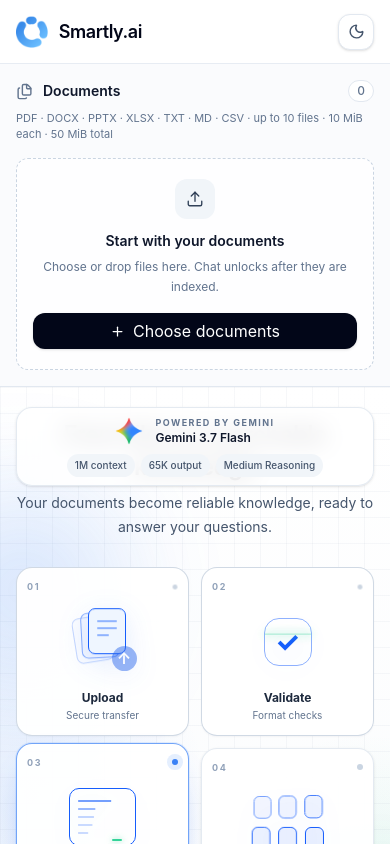
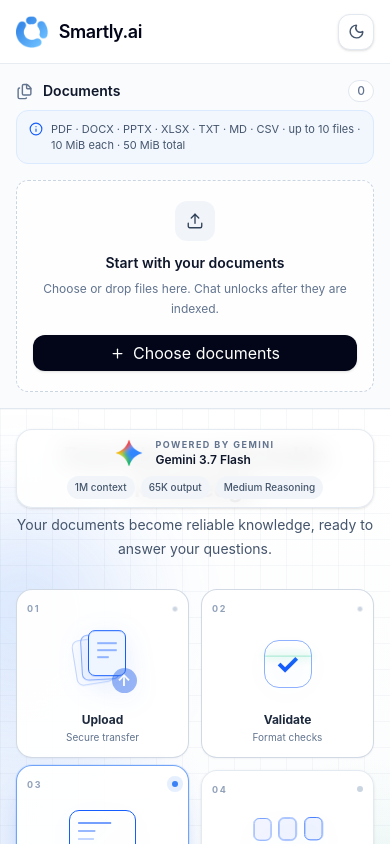
Before and after one commit to bdllhfrance-star/docchat, a Next.js app: page / in a window 390 px wide. Shown: the top 844 px of the page. Built offline with nearby package versions, Linux system fonts and the light colour scheme.

Commit message:
fix: unify document workspace states

```diff
--- a/src/components/workspace/document-selection-workspace.tsx
+++ b/src/components/workspace/document-selection-workspace.tsx
@@ -6,6 +6,7 @@
   CircleEllipsis,
   Clock3,
   Files,
+  Info,
   LockKeyhole,
   Plus,
   RotateCcw,
@@ -472,9 +473,20 @@
           {result.files.length}
         </span>
       </div>
-      <p className="-mt-2 px-4 pb-4 text-[11px] leading-4 text-slate-500 dark:text-slate-400 sm:px-5">
-        PDF · DOCX · PPTX · XLSX · TXT · MD · CSV · up to 10 files · 10 MiB each · 50 MiB total
-      </p>
+      <div
+        className="mx-4 -mt-2 mb-4 flex items-start gap-2 rounded-xl border border-blue-100 bg-blue-50/70 px-3 py-2.5 text-[11px] leading-4 text-slate-600 dark:border-blue-950 dark:bg-blue-950/30 dark:text-slate-300 sm:mx-5"
+        role="note"
+        aria-label="Supported files and limits"
+      >
+        <Info
+          size={14}
+          className="mt-px shrink-0 text-blue-600 dark:text-blue-400"
+          aria-hidden="true"
+        />
+        <p>
+          PDF · DOCX · PPTX · XLSX · TXT · MD · CSV · up to 10 files · 10 MiB each · 50 MiB total
+        </p>
+      </div>
 
       {result.errors.length > 0 ? (
         <div
@@ -669,12 +681,11 @@
                   : "Upload"}
             </button>
           ) : null}
-          {canAddFromSidebar ? (
+          {canAddFromSidebar && !isSelectionLocked ? (
             <button
               type="button"
               onClick={onOpenPicker}
-              disabled={isSelectionLocked}
-              className={`inline-flex h-10 w-full items-center justify-center gap-2 rounded-xl border border-slate-200 bg-white px-4 text-sm font-semibold text-slate-700 shadow-sm hover:bg-slate-50 focus-visible:outline-2 focus-visible:outline-offset-2 focus-visible:outline-slate-950 disabled:cursor-not-allowed disabled:opacity-50 dark:border-slate-700 dark:bg-slate-900 dark:text-slate-200 dark:hover:bg-slate-800 dark:focus-visible:outline-slate-200 ${
+              className={`inline-flex h-10 w-full items-center justify-center gap-2 rounded-xl border border-blue-200 bg-blue-50 px-4 text-sm font-semibold text-blue-700 shadow-sm transition-colors hover:border-blue-300 hover:bg-blue-100 focus-visible:outline-2 focus-visible:outline-offset-2 focus-visible:outline-blue-700 dark:border-blue-800 dark:bg-blue-950/40 dark:text-blue-300 dark:hover:border-blue-700 dark:hover:bg-blue-950/70 dark:focus-visible:outline-blue-300 ${
                 pendingFileCount > 0 ? "mt-2" : ""
               }`}
             >
--- a/src/components/workspace/rag-pipeline-visualizer.tsx
+++ b/src/components/workspace/rag-pipeline-visualizer.tsx
@@ -166,11 +166,9 @@
   documentCount: number;
   mode?: RagPipelineMode;
 }) {
-  const showsGeminiSignature = mode !== "ready";
   const content =
     mode === "ready"
       ? {
-          badge: "Process replay",
           heading: "Your documents are ready",
           description: `See how ${documentCount} ready ${
             documentCount === 1 ? "document becomes" : "documents become"
@@ -179,7 +177,6 @@
         }
       : mode === "processing"
         ? {
-            badge: "Pipeline active",
             heading: "Building your document context",
             description: `${documentCount} ${
               documentCount === 1 ? "document is" : "documents are"
@@ -187,7 +184,6 @@
             footer: "Processing securely in your private workspace",
           }
         : {
-            badge: "Pipeline overview",
             heading: "From files to searchable knowledge",
             description:
               "Your documents become reliable knowledge, ready to answer your questions.",
@@ -202,22 +198,14 @@
     >
       <div className="rag-ambient-orb rag-ambient-orb-left" aria-hidden="true" />
       <div className="rag-ambient-orb rag-ambient-orb-right" aria-hidden="true" />
-      {showsGeminiSignature ? (
-        <div className="absolute top-5 left-1/2 z-20 w-full -translate-x-1/2 px-4 sm:top-6">
-          <GeminiPoweredBadge />
-        </div>
-      ) : null}
+      <div className="absolute top-5 left-1/2 z-20 w-full -translate-x-1/2 px-4 sm:top-6">
+        <GeminiPoweredBadge />
+      </div>
 
       <div className="relative z-10 w-full max-w-6xl">
-        {mode === "ready" ? (
-          <div className="inline-flex items-center gap-2 rounded-full border border-blue-200 bg-blue-50/90 px-3 py-1 text-[10px] font-bold tracking-[0.2em] text-blue-700 uppercase dark:border-blue-900 dark:bg-blue-950/70 dark:text-blue-300">
-            <span className="rag-replay-dot size-1.5 rounded-full bg-blue-500" aria-hidden="true" />
-            {content.badge}
-          </div>
-        ) : null}
         <h1
           id="rag-pipeline-heading"
-          className={`${showsGeminiSignature ? "mt-0" : "mt-4"} text-2xl font-semibold tracking-tight text-slate-950 dark:text-white sm:text-3xl`}
+          className="mt-0 text-2xl font-semibold tracking-tight text-slate-950 dark:text-white sm:text-3xl"
         >
           {content.heading}
         </h1>
```
Also changed, not shown: 3 other files (tests, documents, lock files or other folders).
